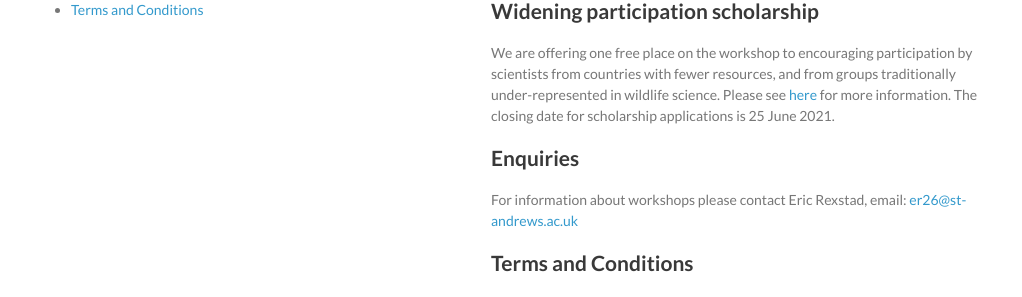
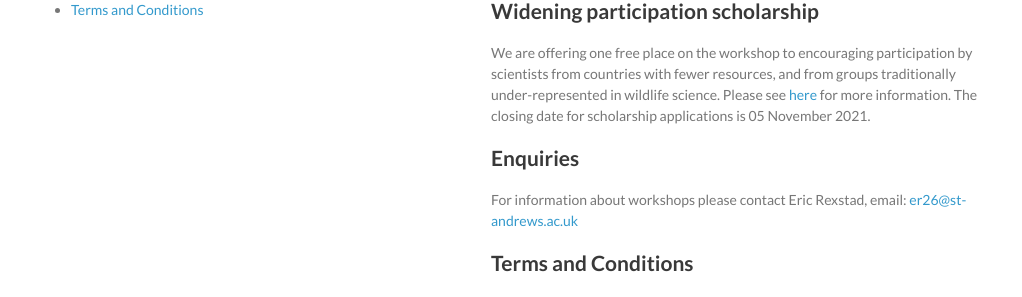
Before and after one commit to distanceworkshops/distanceworkshops.github.io, a Jekyll site: the page built from intro-jan-2022.md, in a window 1280 px wide and 900 px high, scrolled down 2052 px. Shown: the part 494-791 px from the top of the window, without its empty margins (129-1151 px from the left). Built offline with Jekyll 4.4.1, drawn with Linux system fonts in a browser that asks for light colours.

Commit message:
widening closing date

```diff
--- a/intro-jan-2022.md
+++ b/intro-jan-2022.md
@@ -77,7 +77,7 @@ Payment should be made using the online store at the University of St Andrews. <
 
 ## Widening participation scholarship
 
-We are offering one free place on the workshop to encouraging participation by scientists from countries with fewer resources, and from groups traditionally under-represented in wildlife science.  Please see [here](widening-participation) for more information.  The closing date for scholarship applications is 25 June 2021.
+We are offering one free place on the workshop to encouraging participation by scientists from countries with fewer resources, and from groups traditionally under-represented in wildlife science.  Please see [here](widening-participation) for more information.  The closing date for scholarship applications is 05 November 2021.
 
 ## Enquiries
 
```
